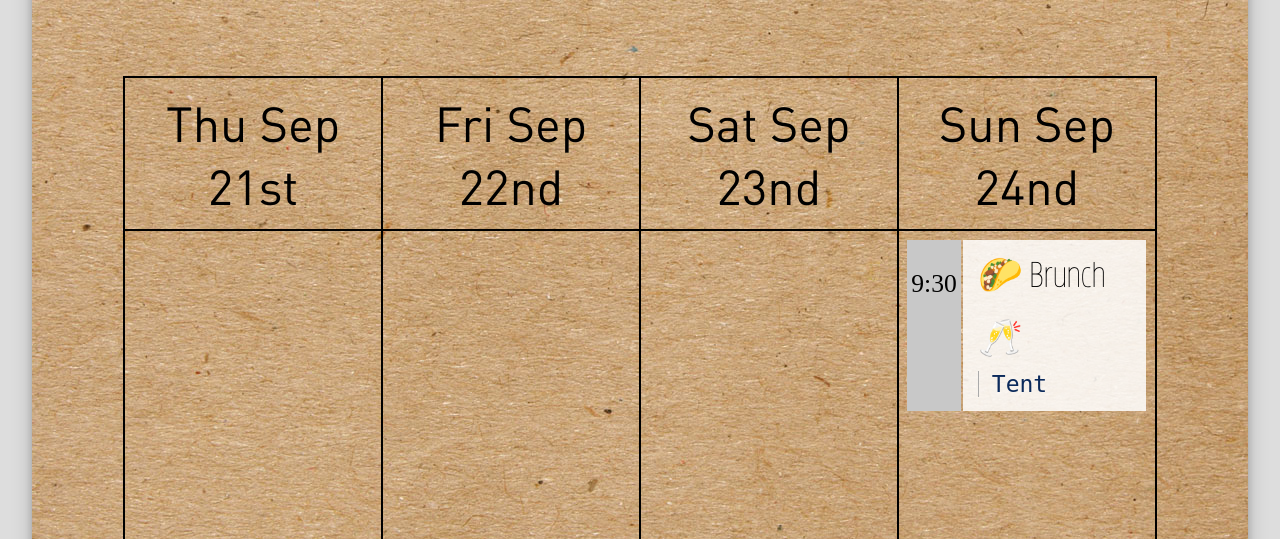
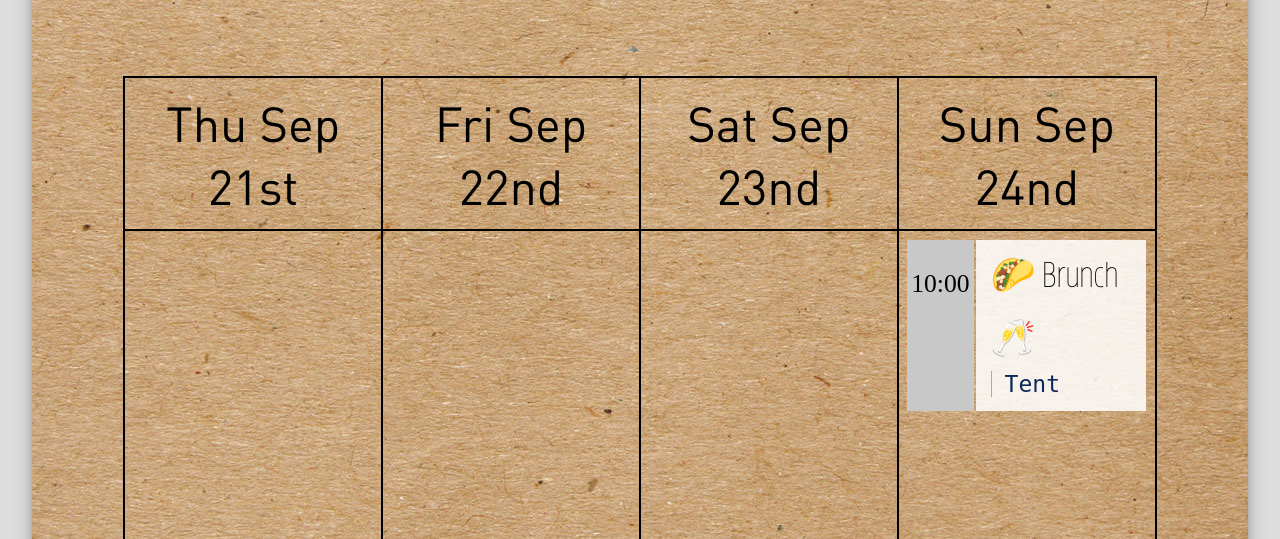
Before and after one commit to cswanson310/wedding, a Flask app: page /wedding in a window 1280 px wide. Shown: the part 263-802 px from the top of the page. Run offline with Flask 2, Linux system fonts and the light colour scheme.

Commit message:
Brunch at 10:00

```diff
--- a/templates/wedding.html
+++ b/templates/wedding.html
@@ -90,7 +90,7 @@
             <td id='sunday' class='day'>
               <table class='events-table'>
                 <tr class='event'>
-                  <td class='event-icon'><p>9:30</td>
+                  <td class='event-icon'><p>10:00</td>
                   <td class='event-desc'>
                     <p class='event-text'>🌮 Brunch 🥂</p>
                     <p class='event-location'><a class='tent-link' href='#tent'>Tent</a></p>
```
